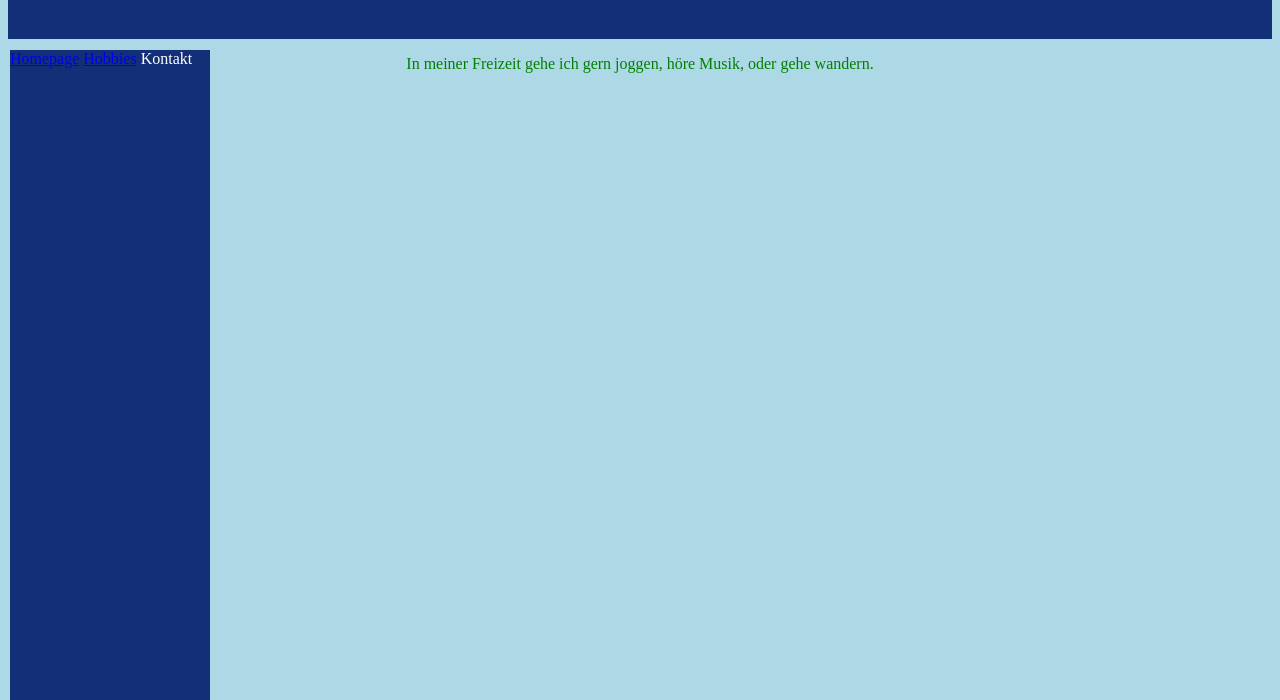
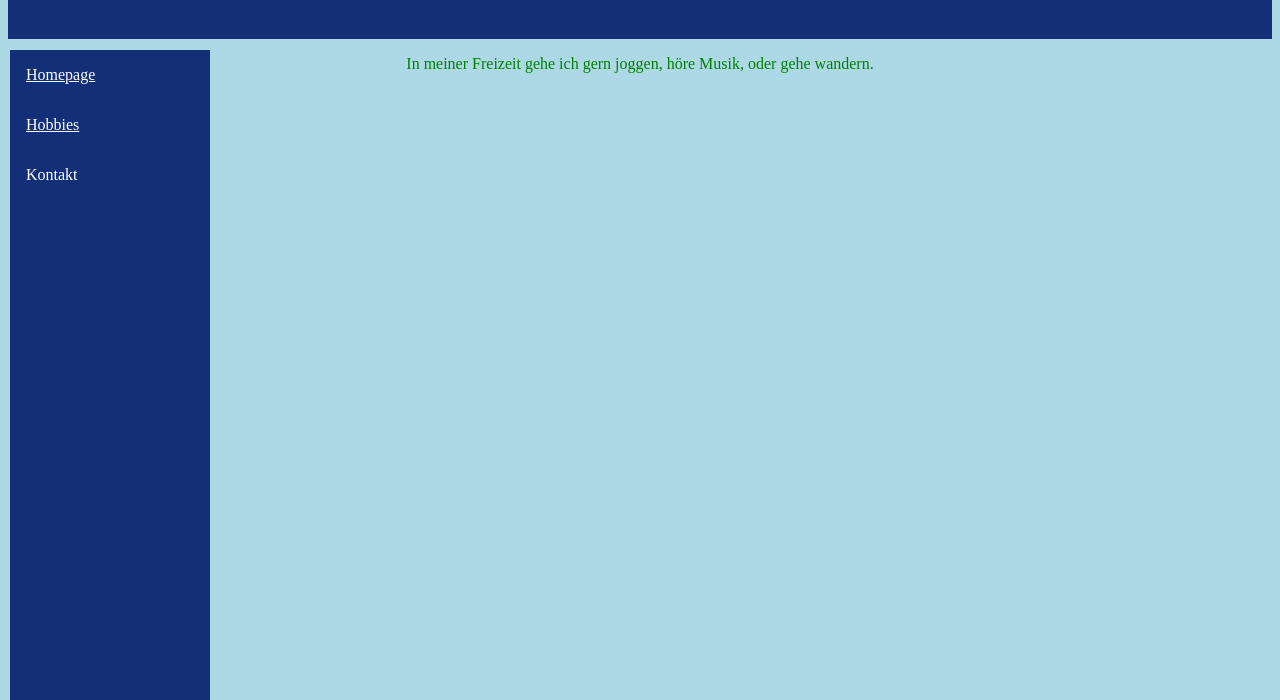
Before and after one commit to tarlosfl/tarlosfl.github.io, a plain HTML site: page Hobbies.html in a window 1280 px wide. Shown: the part 100-800 px from the top of the page. Drawn offline with Linux system fonts and the light colour scheme.

Commit message:
Update Hobbies.html

```diff
--- a/Hobbies.html
+++ b/Hobbies.html
@@ -37,6 +37,12 @@
         color: white
       }
 
+       .sidenav a {
+        color: white;
+        padding: 16px;
+        display: block;
+      }
+
     </style>
 
     <title> Flo's Hobbies </title>
```
